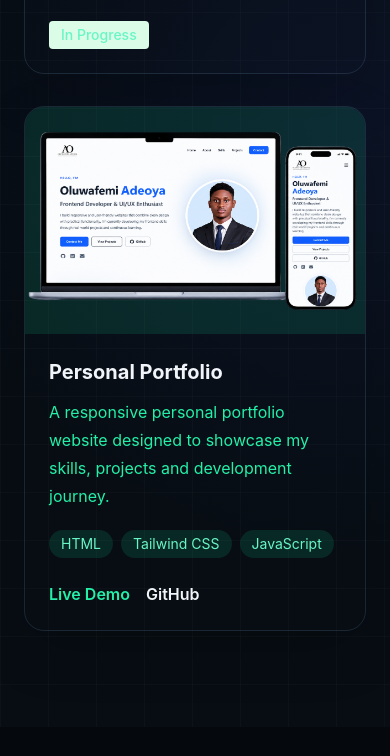
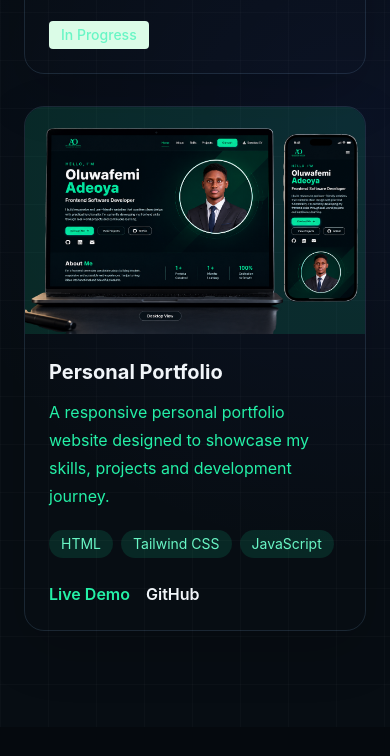
Before and after one commit to Dev-Victor01/My-Porfolio, a website: page src/project.html in a window 390 px wide. Shown: the part 2244-3000 px from the top of the page. Drawn offline with Linux system fonts and the light colour scheme.

Commit message:
Update responsive portfolio design

```diff
--- a/src/project.html
+++ b/src/project.html
@@ -157,7 +157,7 @@
                 <article data-project-status="completed" class="group overflow-hidden rounded-2xl border border-gray-200 bg-white shadow-sm transition duration-300 hover:-translate-y-2 hover:border-blue-200 hover:shadow-xl">
                     <div class="flex min-h-52 items-center justify-center overflow-hidden bg-blue-100">
                         <img
-                            src="./asset/images/personal porfolio mockup.png"
+                            src="./asset/images/personal portfolio  mockup.png"
                             alt="Personal Portfolio"
                             class="h-full w-full object-contain transition duration-500 group-hover:scale-105">
                     </div>
```
Also changed, not shown: src/asset/images/personal porfolio mockup.png (deleted), src/asset/images/personal portfolio  mockup.png (added).
